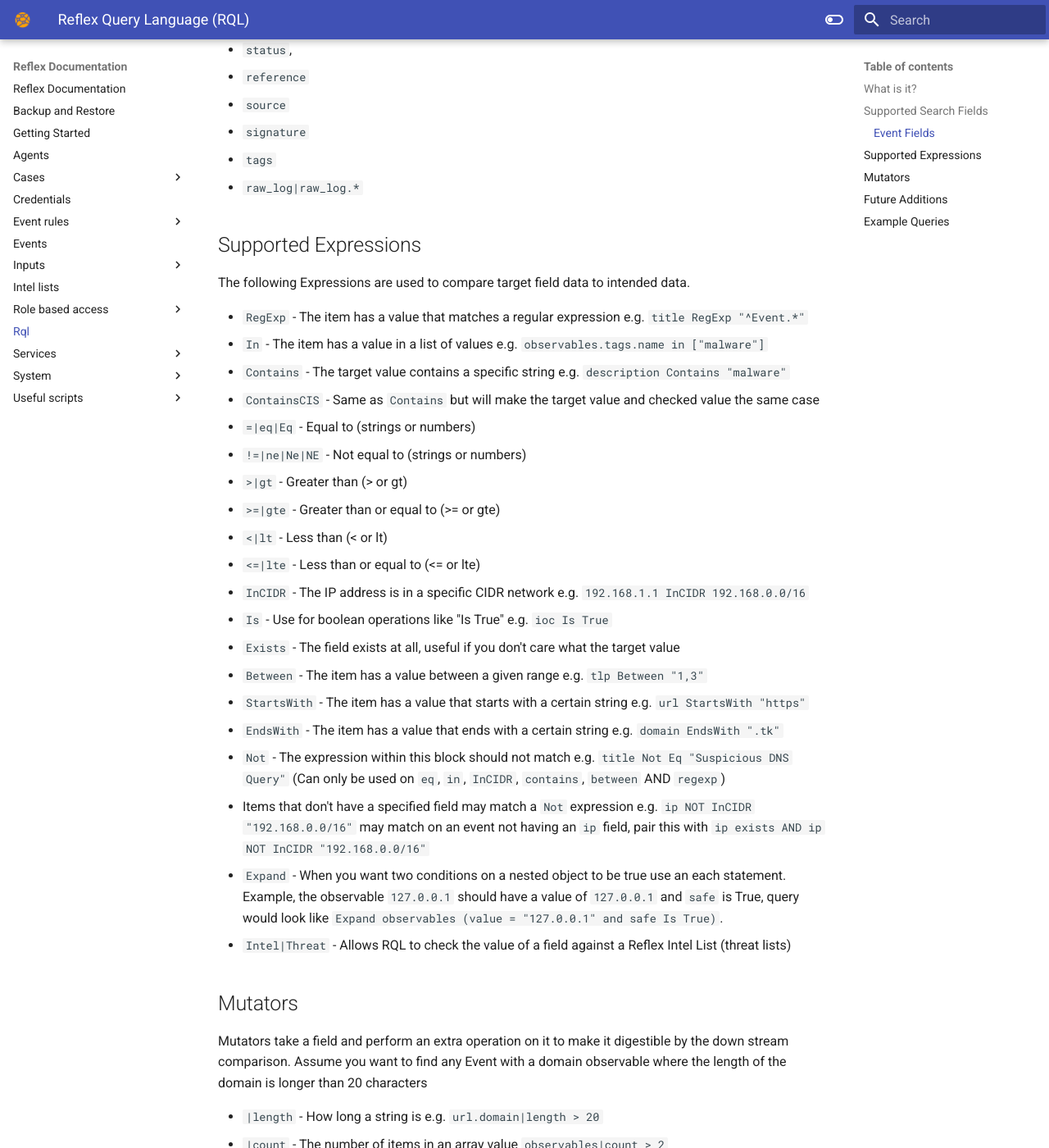
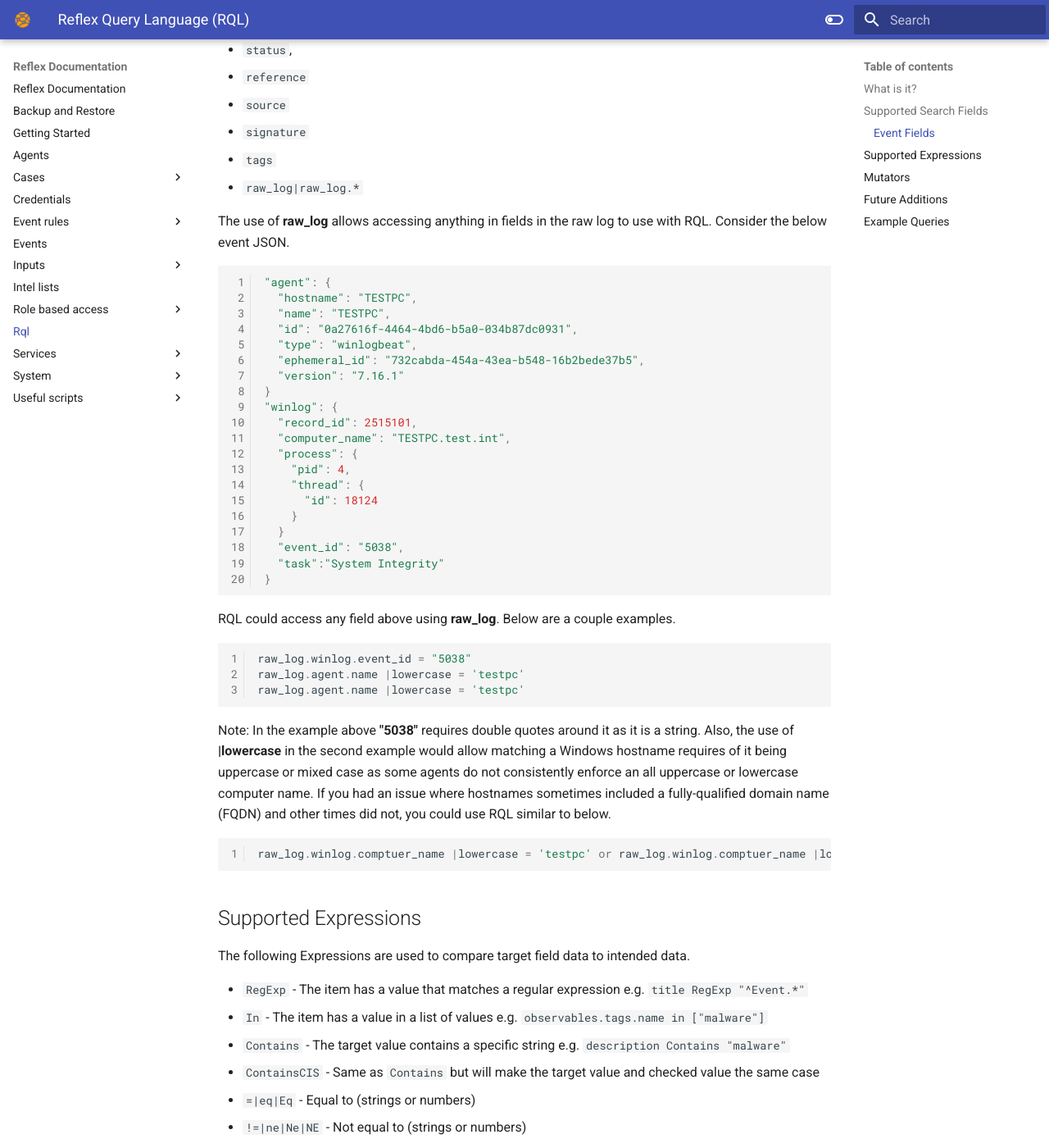
Before and after one commit to reflexsoar/reflex-docs, an MkDocs documentation site: the page built from docs/rql/index.md, in a window 1280 px wide and 1400 px high, scrolled down 899 px. Shown: the whole window at 82% size. Built offline with MkDocs 1.6.1 and Material for MkDocs 9.7.7, drawn with Linux system fonts in a browser that asks for light colours; some of the changed text lies outside the part shown.

Commit message:
add basic use case example of raw_log

````diff
--- a/docs/rql/index.md
+++ b/docs/rql/index.md
@@ -28,6 +28,46 @@
 - `signature`
 - `tags`
 - `raw_log|raw_log.*`
+
+The use of **raw_log** allows accessing anything in fields in the raw log to use with RQL. Consider the below event JSON.
+
+```javascript
+
+"agent": {
+  "hostname": "TESTPC",
+  "name": "TESTPC",
+  "id": "0a27616f-4464-4bd6-b5a0-034b87dc0931",
+  "type": "winlogbeat",
+  "ephemeral_id": "732cabda-454a-43ea-b548-16b2bede37b5",
+  "version": "7.16.1"
+}
+"winlog": {
+  "record_id": 2515101,
+  "computer_name": "TESTPC.test.int",
+  "process": {
+    "pid": 4,
+    "thread": {
+      "id": 18124
+    }
+  }
+  "event_id": "5038",
+  "task":"System Integrity"
+}
+```
+
+RQL could access any field above using **raw_log**. Below are a couple examples.
+
+```python
+raw_log.winlog.event_id = "5038"
+raw_log.agent.name |lowercase = 'testpc'
+raw_log.agent.name |lowercase = 'testpc'
+```
+
+Note: In the example above **"5038"** requires double quotes around it as it is a string. Also, the use of **|lowercase** in the second example would allow matching a Windows hostname requires of it being uppercase or mixed case as some agents do not consistently enforce an all uppercase or lowercase computer name. If you had an issue where hostnames sometimes included a fully-qualified domain name (FQDN) and other times did not, you could use RQL similar to below.
+
+```python
+raw_log.winlog.comptuer_name |lowercase = 'testpc' or raw_log.winlog.comptuer_name |lowercase = "testpc.test.int"
+```
 
 ## Supported Expressions
 The following Expressions are used to compare target field data to intended data.
````
Also changed, not shown: other parts of docs/rql/index.md (+1 -1 lines).
